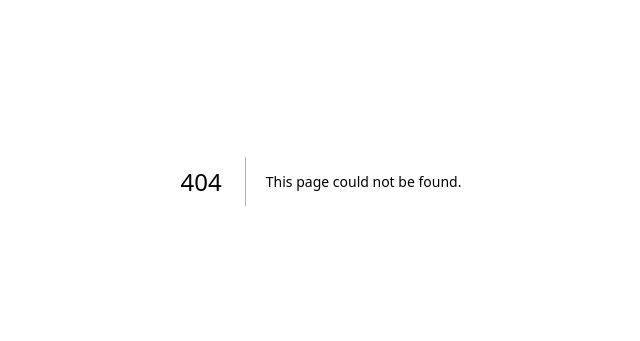
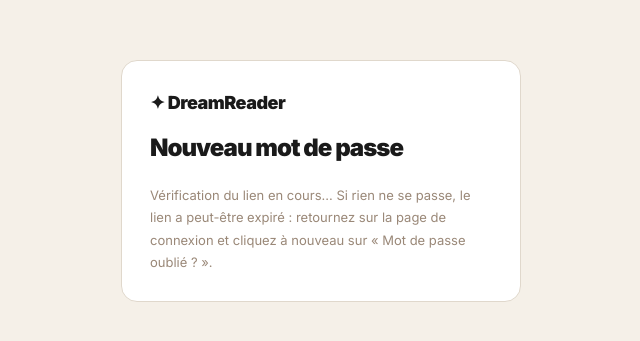
Before and after one commit to dreamreadercontact-netizen/dreamreader-v2, a Next.js app: page /reset-password in a window 1280 px wide. Before the commit this address had no page. Shown: the part 219-560 px from the top of the page, without its empty margins (319-959 px from the left). Built offline with nearby package versions, Linux system fonts and the light colour scheme; no server answers.

Commit message:
Feature: page de reinitialisation de mot de passe

```diff
--- /dev/null
+++ b/app/reset-password/page.tsx
@@ -0,0 +1,79 @@
+'use client'
+
+import { useEffect, useState } from 'react'
+import { createClient } from '@/lib/supabase/client'
+import { useRouter } from 'next/navigation'
+
+export default function ResetPasswordPage() {
+  const supabase = createClient()
+  const router = useRouter()
+  const [ready, setReady] = useState(false)
+  const [password, setPassword] = useState('')
+  const [confirm, setConfirm] = useState('')
+  const [error, setError] = useState('')
+  const [loading, setLoading] = useState(false)
+  const [done, setDone] = useState(false)
+
+  useEffect(() => {
+    supabase.auth.getSession().then(({ data }) => { if (data.session) setReady(true) })
+    const { data: sub } = supabase.auth.onAuthStateChange((event) => {
+      if (event === 'PASSWORD_RECOVERY' || event === 'SIGNED_IN') setReady(true)
+    })
+    return () => sub.subscription.unsubscribe()
+    // eslint-disable-next-line react-hooks/exhaustive-deps
+  }, [])
+
+  async function handleSave() {
+    setError('')
+    if (password.length < 6) { setError('Le mot de passe doit contenir au moins 6 caractères.'); return }
+    if (password !== confirm) { setError('Les deux mots de passe ne correspondent pas.'); return }
+    setLoading(true)
+    const { error } = await supabase.auth.updateUser({ password })
+    setLoading(false)
+    if (error) { setError(error.message); return }
+    setDone(true)
+    setTimeout(() => { router.push('/'); router.refresh() }, 2000)
+  }
+
+  return (
+    <div style={{ minHeight: '100vh', background: '#f5f0e8', display: 'flex', alignItems: 'center', justifyContent: 'center', padding: 20 }}>
+      <div style={{ width: '100%', maxWidth: 400, background: '#fff', border: '1px solid #e0d8cc', borderRadius: 16, padding: 28 }}>
+        <div style={{ fontSize: 18, fontWeight: 900, letterSpacing: -0.5, marginBottom: 4, color: '#1a1a1a' }}>✦ DreamReader</div>
+        <h1 style={{ fontSize: 24, fontWeight: 900, letterSpacing: -1, margin: '14px 0 18px', color: '#1a1a1a' }}>Nouveau mot de passe</h1>
+
+        {!ready && !done && (
+          <p style={{ fontSize: 13, color: '#9a8878', lineHeight: 1.7 }}>
+            Vérification du lien en cours... Si rien ne se passe, le lien a peut-être expiré :
+            retournez sur la page de connexion et cliquez à nouveau sur « Mot de passe oublié ? ».
+          </p>
+        )}
+
+        {ready && !done && (
+          <>
+            <div style={{ marginBottom: 14 }}>
+              <label style={{ display: 'block', fontSize: 11, fontWeight: 700, color: '#9a8878', textTransform: 'uppercase', letterSpacing: 1, marginBottom: 6 }}>Nouveau mot de passe</label>
+              <input type="password" value={password} onChange={e => setPassword(e.target.value)} placeholder="••••••••"
+                style={{ width: '100%', height: 46, border: '1.5px solid #d8cfc4', borderRadius: 10, padding: '0 14px', fontSize: 14, outline: 'none', boxSizing: 'border-box' }} />
+            </div>
+            <div style={{ marginBottom: 16 }}>
+              <label style={{ display: 'block', fontSize: 11, fontWeight: 700, color: '#9a8878', textTransform: 'uppercase', letterSpacing: 1, marginBottom: 6 }}>Confirmez le mot de passe</label>
+              <input type="password" value={confirm} onChange={e => setConfirm(e.target.value)} placeholder="••••••••"
+                style={{ width: '100%', height: 46, border: '1.5px solid #d8cfc4', borderRadius: 10, padding: '0 14px', fontSize: 14, outline: 'none', boxSizing: 'border-box' }} />
+            </div>
+            {error && <div style={{ background: 'rgba(220,60,60,.08)', border: '1px solid rgba(220,60,60,.2)', borderRadius: 10, padding: 12, fontSize: 13, color: '#c0392b', marginBottom: 14 }}>{error}</div>}
+            <button onClick={handleSave} disabled={loading}
+              style={{ width: '100%', height: 48, borderRadius: 12, background: '#1a1a1a', color: '#fff', fontWeight: 800, fontSize: 14, border: 'none', cursor: 'pointer' }}>
+              {loading ? '...' : 'Enregistrer le nouveau mot de passe'}
+            </button>
+          </>
+        )}
+
+        {done && (
+          <div style={{ background: 'rgba(60,180,90,.08)', border: '1px solid rgba(60,180,90,.25)', borderRadius: 10, padding: 14, fontSize: 13, color: '#1e7a3c' }}>
+            ✓ Mot de passe mis à jour ! Redirection en cours...
+          </div>
+        )}
+      </div>
+    </div>
+  )
+}
```
